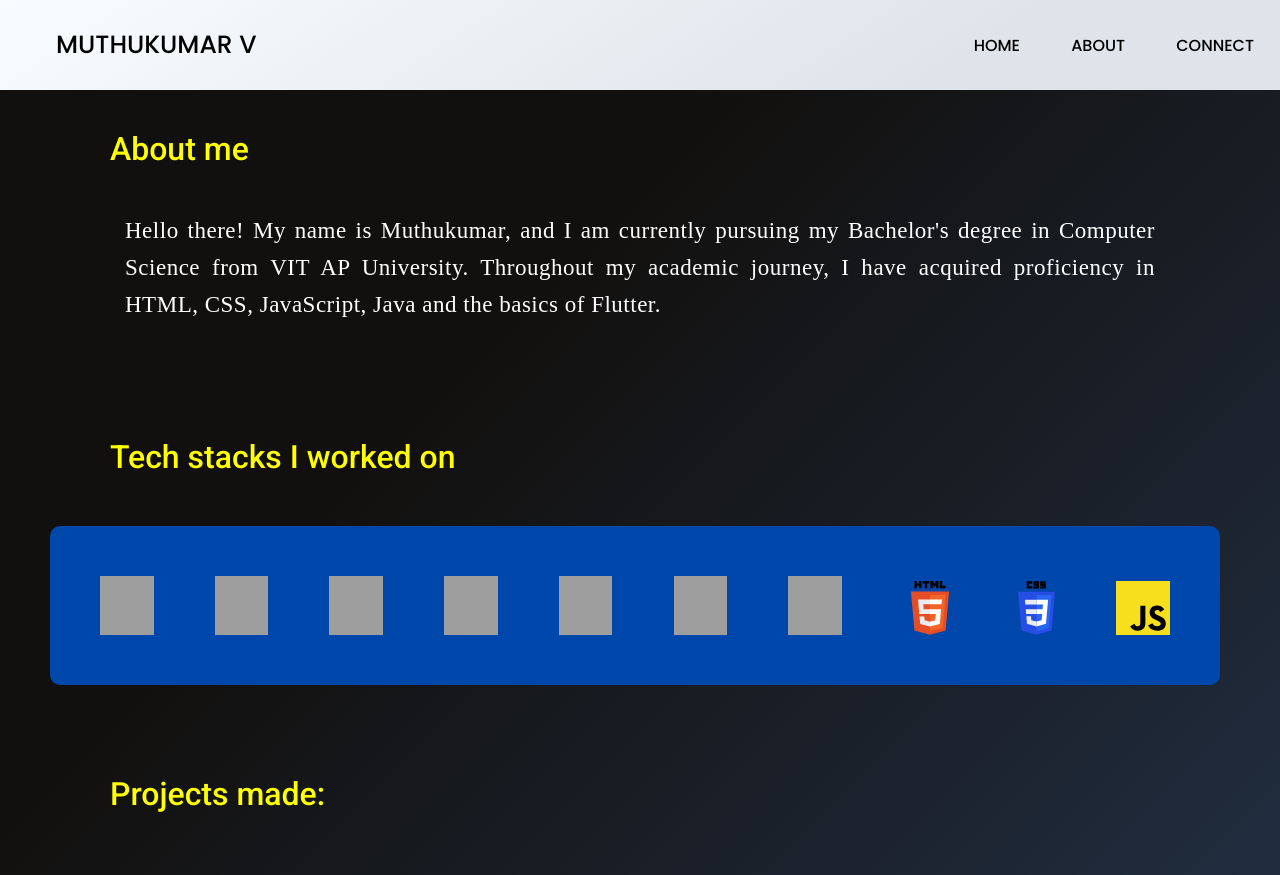
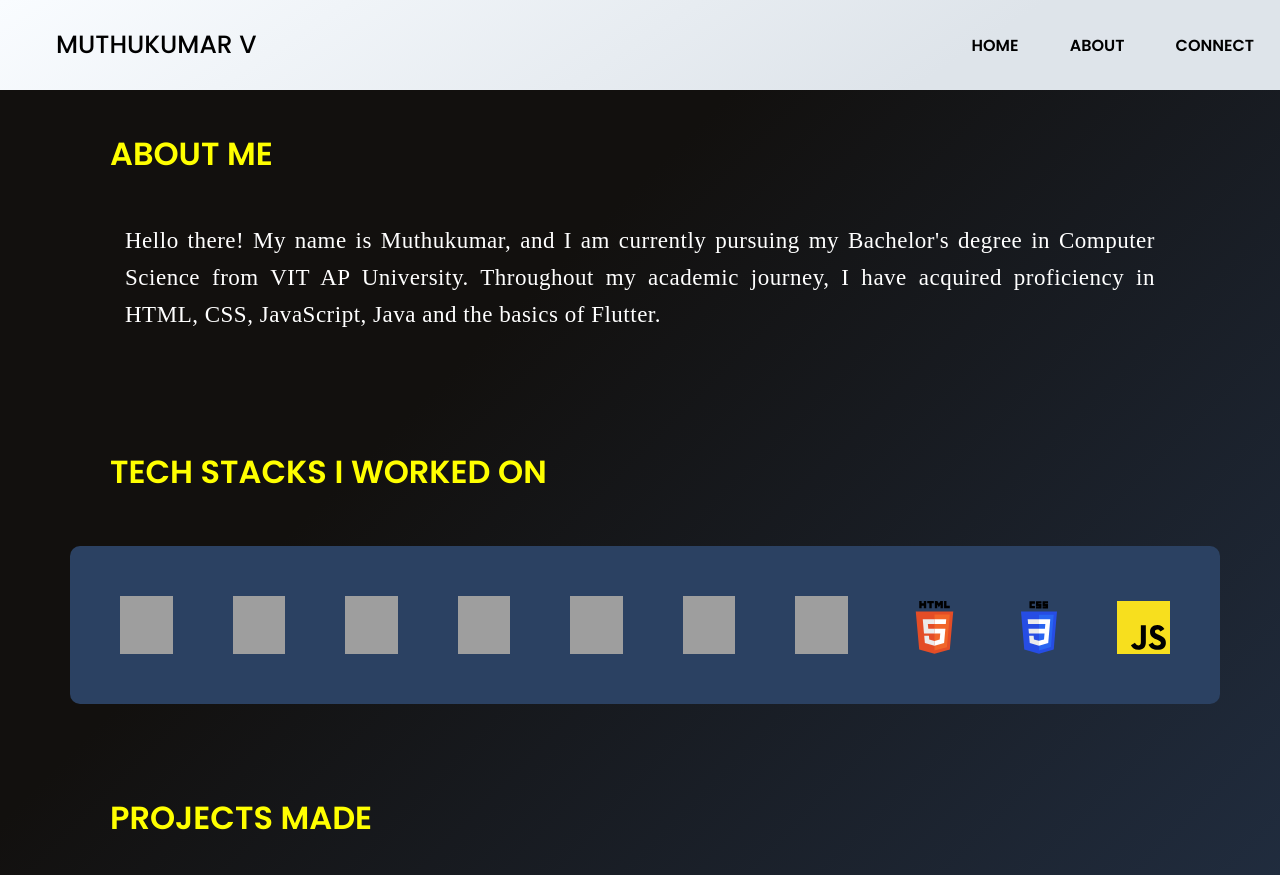
Before and after one commit to muthu004/personal-portfolio, a website built with Vite: page About.html in a window 1280 px wide. Shown: the top 875 px of the page. Built offline with nearby package versions, Linux system fonts and the light colour scheme; grey boxes are pictures that could not be loaded.

Commit message:
heading changes

```diff
--- a/About.html
+++ b/About.html
@@ -32,12 +32,12 @@
     </div>
   </header>
   <section class="about">
-    <h3 class="about-2">About me</h3>
+    <h3 class="about-2">ABOUT ME</h3>
     <p>Hello there! My name is Muthukumar, and I am currently pursuing my Bachelor's degree in Computer Science from VIT
       AP University. Throughout my academic journey, I have acquired proficiency in HTML, CSS, JavaScript, Java
       and the basics of Flutter.
     </p>
-    <h3>Tech stacks I worked on</h3>
+    <h3>TECH STACKS I WORKED ON</h3>
     <div class="info">
       <ul class="icon-list">
         <img src="https://cdn.jsdelivr.net/gh/devicons/devicon/icons/flutter/flutter-original.svg" width="5%" alt=""
@@ -60,7 +60,7 @@
         <img src="./public/images/javascript-logo-svgrepo-com.svg" alt="" srcset="">
       </ul>
     </div>
-    <h3>Projects made:</h3>
+    <h3>PROJECTS MADE</h3>
     <div class="project">
       <ul class="list-projects">
         <li class="names"><a href="https://github.com/muthu004/Smart-device-for-walk-assist">Smart Device for Walk
--- a/style.css
+++ b/style.css
@@ -19,6 +19,25 @@ a {
   color:black
 }
 
+main {
+  height: 90vh;
+  margin-top: 100px;
+  position: relative;
+
+}
+
+.connection {
+  height: 105vh;
+
+}
+
+.profile-image img {
+  width: 100%;
+
+
+
+
+}
 
 .btn {
   padding: 10px 40px;
@@ -70,6 +89,7 @@ li {
   list-style: none;
 }
 
+
 .nav-bar ul {
   padding: 10px;
   display: flex;
@@ -78,7 +98,7 @@ li {
   align-items: center;
   color: black;
    font-family: "Poppins", sans-serif;
-  font-weight: 500;
+  font-weight: 600;
   font-style: normal;
 
   & li a {
@@ -90,12 +110,12 @@ li {
       bottom: -0.3rem;
       left: 0;
       width: 0%;
-      border-bottom: 0.1rem solid aqua;
+      border-bottom: 0.1rem solid #0047AB		;
       transition: all 0.3s linear;
     }
   }
   & li a:hover {
-    color: aqua;
+    color: #0047AB		;
   }
 
   & li a:hover:after {
@@ -103,25 +123,7 @@ li {
   }
 }
 
-main {
-  height: 90vh;
-  margin-top: 100px;
-  position: relative;
 
-}
-
-.connection {
-  height: 105vh;
-
-}
-
-.profile-image img {
-  width: 100%;
-
-
-
-
-}
 
 .prime {
   display: flex;
@@ -152,14 +154,17 @@ h1 {
 
 }
 
-.main-name::after {
-  content: 'Muthukumar';
+h1 span{
+  position: relative;
   background: linear-gradient(179.5deg, rgb(255, 230, 69) 3.3%, rgb(255, 157, 73) 96%);
   background-clip: text;
   -webkit-background-clip: text;
   -webkit-text-fill-color: transparent;
+}
 
-}
+
+
+
 
 .btn-one {
   margin-top: 50px;
@@ -181,8 +186,8 @@ p {
 
 h3 {
   font-size: xx-large;
-  font-family: "Roboto", sans-serif;
-  font-weight: 500;
+  font-family: "Poppins", sans-serif;
+  font-weight: 600;
   font-style: normal;
   margin-left: 80px;
   margin-top: 60px;
@@ -257,11 +262,10 @@ h3 {
   gap: 60px;
   padding: 50px;
   margin-top: 20px;
-  margin-bottom: 20px;
-  margin-left: 50px;
+  margin-left: 70px;
   margin-right: 60px;
   border-radius: 10px;
-background-color: #0047AB	;
+background-color: #2b4162		;
 }
 
 
```
Also changed, not shown: index.html (+3 -2 lines).
